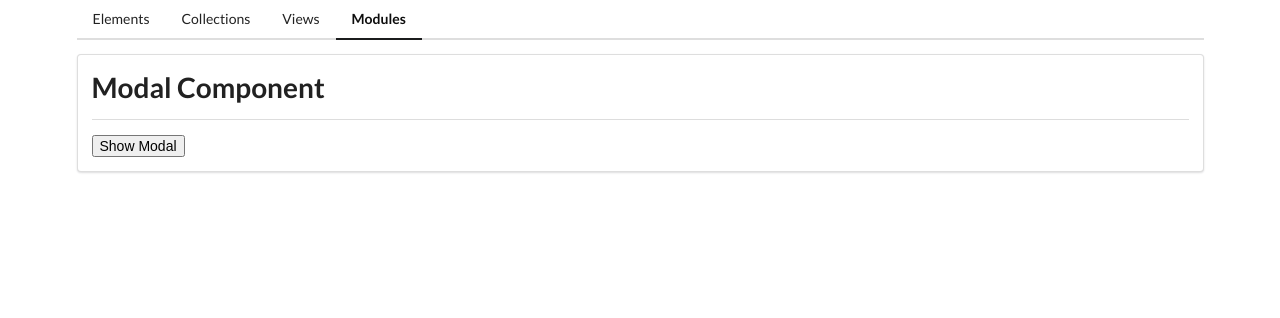
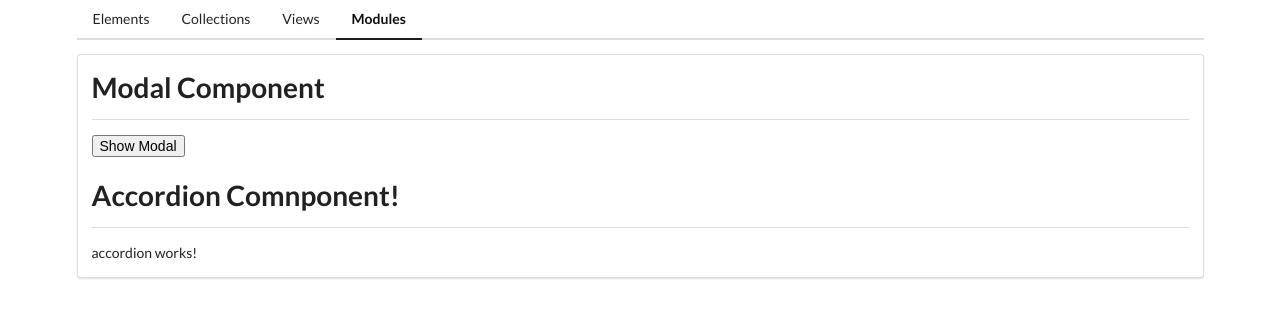
Before and after one commit to akgmage/components, an Angular app: page /mods in a window 1280 px wide. Shown: the top 318 px of the page. Built offline with nearby package versions, Linux system fonts and the light colour scheme.

Commit message:
Show Accordion component inside mods-home component

```diff
--- a/src/app/mods/mods-home/mods-home.component.html
+++ b/src/app/mods/mods-home/mods-home.component.html
@@ -7,3 +7,5 @@
         <button class="ui button" (click)="onClick()">Close ME!</button>
     </ng-container>
 </app-modal>
+<app-divider>Accordion Comnponent!</app-divider>
+<app-accordion></app-accordion>
```
